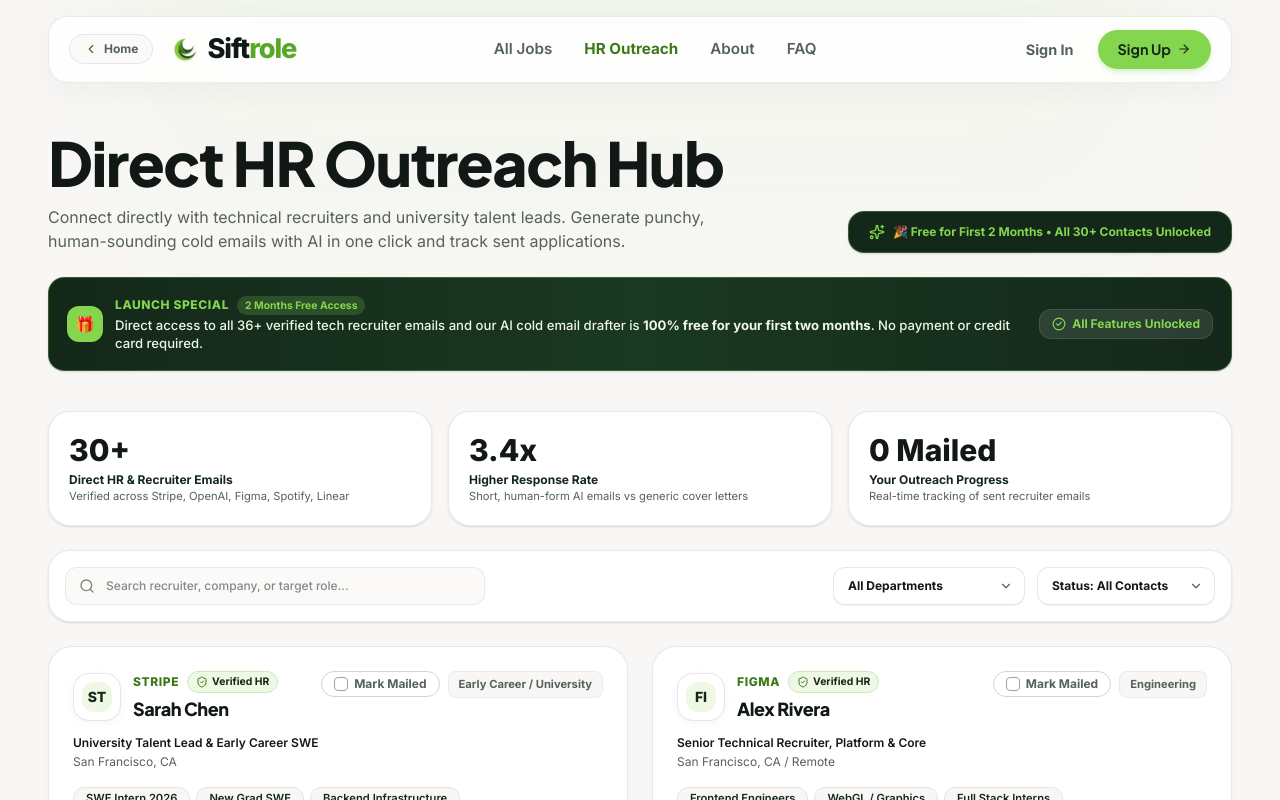
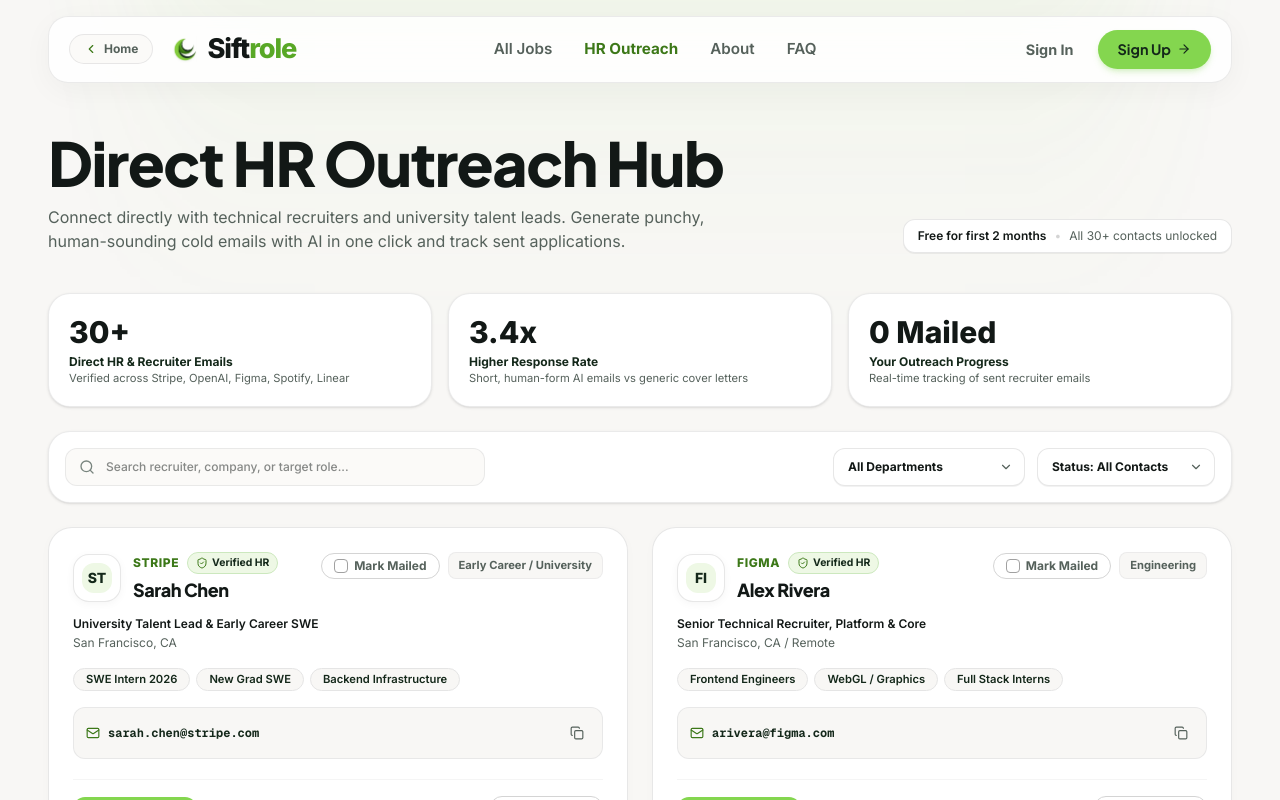
Before and after one commit to Utkarsh1087/Siftrole, a Next.js app in the folder client/: page /cold-email in a window 1280 px wide. Shown: the top 800 px of the page. Built offline with nearby package versions, Linux system fonts and the light colour scheme.

Commit message:
style: replace loud launch badges with clean, minimal understated announcement pill

```diff
--- a/client/src/app/cold-email/page.tsx
+++ b/client/src/app/cold-email/page.tsx
@@ -250,35 +250,13 @@ export default function ColdEmailPage() {
               </p>
             </div>
 
-            {/* Free for First 2 Months Launch Special Badge */}
+            {/* Clean Status Badge */}
             <div className="shrink-0">
-              <div className="inline-flex items-center gap-2 rounded-2xl bg-[#14281a] text-[#84d64f] px-5 py-3 text-xs font-bold border border-[#84d64f]/30 shadow-sm">
-                <Sparkles className="w-4 h-4 text-[#84d64f]" />
-                <span>🎉 Free for First 2 Months &bull; All {contacts.length}+ Contacts Unlocked</span>
+              <div className="inline-flex items-center gap-2 rounded-xl border border-neutral-200/90 bg-white px-3.5 py-2 text-xs text-[#55615b] shadow-2xs">
+                <span className="font-semibold text-[#121816]">Free for first 2 months</span>
+                <span className="text-neutral-300">•</span>
+                <span>All {contacts.length}+ contacts unlocked</span>
               </div>
-            </div>
-          </div>
-
-          {/* Promotional 2-Month Free Banner */}
-          <div className="mt-6 rounded-2xl bg-gradient-to-r from-[#14281a] via-[#1a3822] to-[#14281a] border border-[#84d64f]/30 p-4 sm:p-4.5 text-white flex flex-col sm:flex-row sm:items-center justify-between gap-3 shadow-sm">
-            <div className="flex items-center gap-3">
-              <span className="flex h-9 w-9 shrink-0 items-center justify-center rounded-xl bg-[#84d64f] text-[#14281a] font-black text-base shadow-xs">
-                🎁
-              </span>
-              <div>
-                <div className="flex items-center gap-2">
-                  <span className="text-xs font-black uppercase tracking-wider text-[#84d64f]">Launch Special</span>
-                  <span className="rounded-full bg-[#84d64f]/20 text-[#84d64f] px-2 py-0.5 text-[0.65rem] font-bold">2 Months Free Access</span>
-                </div>
-                <p className="text-xs sm:text-[0.82rem] text-[#eef8e5] mt-0.5 font-medium">
-                  Direct access to all 36+ verified tech recruiter emails and our AI cold email drafter is <strong>100% free for your first two months</strong>. No payment or credit card required.
-                </p>
-              </div>
-            </div>
-            <div className="shrink-0 flex items-center gap-2">
-              <span className="inline-flex items-center gap-1.5 rounded-xl bg-white/10 px-3 py-1.5 text-xs font-bold text-[#84d64f] border border-white/10">
-                <CheckCircle2 className="w-3.5 h-3.5" /> All Features Unlocked
-              </span>
             </div>
           </div>
         </section>
--- a/client/src/app/page.tsx
+++ b/client/src/app/page.tsx
@@ -309,10 +309,11 @@ export default function LandingPage() {
 
             {/* Left Column: Heading & Core Angle */}
             <div className="relative z-10">
-              {/* Launch Offer Badge */}
-              <div className="inline-flex items-center gap-2 rounded-full bg-[#14281a] text-[#84d64f] px-4 py-1.5 text-xs font-bold border border-[#84d64f]/30 shadow-xs mb-4">
-                <span className="flex h-2 w-2 rounded-full bg-[#84d64f] animate-pulse" />
-                <span>🎉 Launch Special: 100% Free for First 2 Months</span>
+              {/* Simple announcement badge */}
+              <div className="inline-flex items-center gap-2 rounded-full border border-neutral-200/90 bg-white px-3.5 py-1 text-xs text-[#55615b] shadow-2xs mb-5">
+                <span className="font-semibold text-[#121816]">Free for first 2 months</span>
+                <span className="text-neutral-300">•</span>
+                <span>No credit card required</span>
               </div>
 
               <h1 className="font-heading text-[3.2rem] sm:text-[4.4rem] lg:text-[4.9rem] font-extrabold tracking-[-0.035em] text-[#121816] leading-[1.05]">
```
